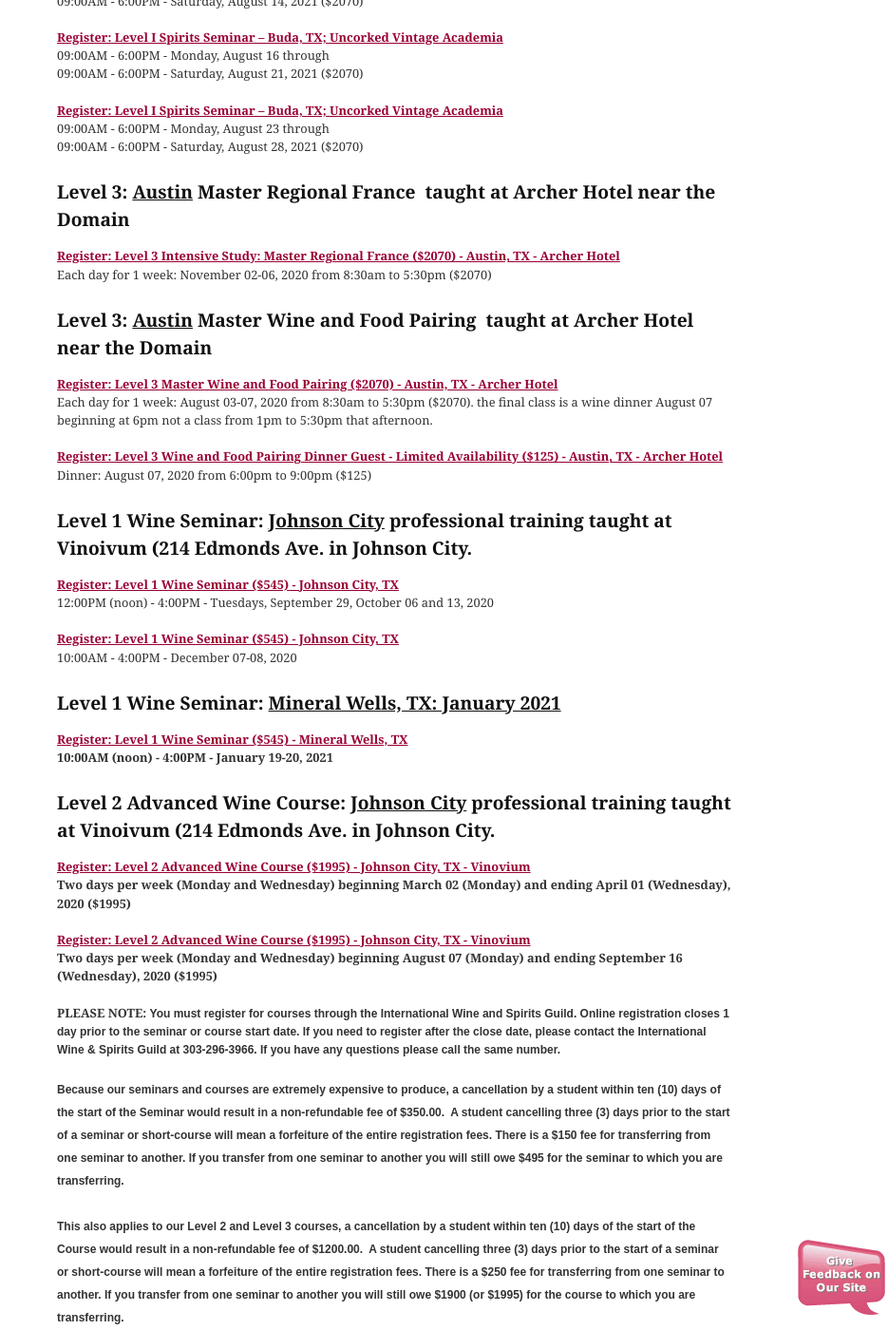
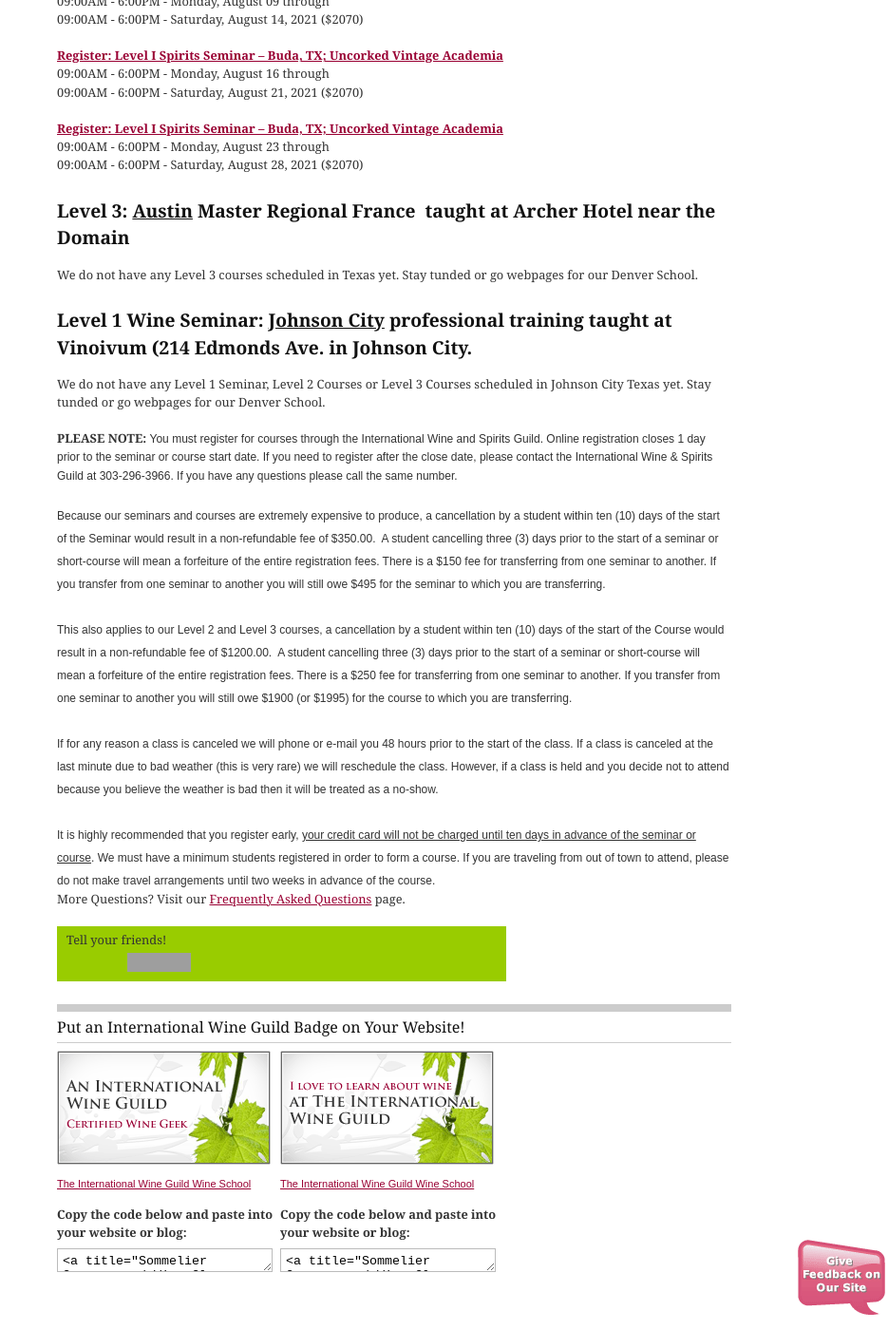
Before and after one commit to CKDev/internationalwineguild.com, a Jekyll site: the page built from texas-wine-school.html, in a window 1280 px wide and 1400 px high, scrolled down 3357 px. Shown: the whole window at 95% size, without its empty margins (345-1280 px from the left). Built offline with Jekyll 4.4.1, drawn with Linux system fonts in a browser that asks for light colours; a script that is not in the unit is left out; comment, search, counter and statistics services are not loaded; some of the changed text lies outside the part shown; grey boxes are pictures that could not be loaded.

Commit message:
Update texas-wine-school.html

```diff
--- a/texas-wine-school.html
+++ b/texas-wine-school.html
@@ -233,53 +233,11 @@
 
 <h3><strong>Level 3: <u>Austin</u> Master Regional France&nbsp; taught at Archer Hotel near the Domain&nbsp;</strong></h3>
 
-<p><a class="ga-track"
-    href="http://ww4.aitsafe.com/cf/add.cfm?userid=6714687&amp;product=Level+3+Intensive+Study+Master+Regional+France+Austin++-++11/02-11/06, 2020&amp;price=1995&amp;return=www.internationalwineguild.com/texas-wine-school"><strong>Register:
-      Level 3 Intensive Study: Master Regional France ($2070) - Austin, TX - Archer Hotel<br>
-    </strong></a>Each day for 1 week: November 02-06, 2020 from 8:30am to 5:30pm ($2070)</p>
-
-<h3><strong>Level 3: <u>Austin</u> Master Wine and Food Pairing&nbsp; taught at Archer Hotel near the Domain&nbsp;</strong></h3>
-
-<p><a class="ga-track"
-    href="http://ww4.aitsafe.com/cf/add.cfm?userid=6714687&amp;product=Level+3+Master+Wine+and+Food+Pairing+Austin++-++08/03-08/07, 2020&amp;price=2070&amp;return=www.internationalwineguild.com/texas-wine-school"><strong>Register:
-      Level 3 Master Wine and Food Pairing ($2070) - Austin, TX - Archer Hotel<br>
-    </strong></a>Each day for 1 week: August 03-07, 2020 from 8:30am to 5:30pm ($2070). the final class is a wine dinner August 07 beginning at 6pm not a class from 1pm to 5:30pm that afternoon.</p>
-
-<p><a class="ga-track"
-    href="http://ww4.aitsafe.com/cf/add.cfm?userid=6714687&amp;product=Level+3+Wine+and+Food+Pairing+Dinner+Guest+Austin++-++08/07, 2020&amp;price=125&amp;return=www.internationalwineguild.com/texas-wine-school"><strong>Register:
-      Level 3 Wine and Food Pairing Dinner Guest - Limited Availability ($125) - Austin, TX - Archer Hotel<br>
-    </strong></a>Dinner: August 07, 2020 from 6:00pm to 9:00pm ($125)
+<p>We do not have any Level 3 courses scheduled in Texas yet.  Stay tunded or go webpages for our Denver School.</p>
 
 <h3><strong>Level 1 Wine Seminar: <u>Johnson City</u>&nbsp;professional training taught at Vinoivum (214 Edmonds Ave. in Johnson City.&nbsp;</strong></h3>
 
-<p><a class="ga-track"
-    href="http://ww4.aitsafe.com/cf/add.cfm?userid=6714687&amp;product=Level+1+Wine+Seminar+Johnson City++-++09/29-10/06-13/2020&amp;price=545&amp;return=www.internationalwineguild.com/texas-wine-school"><strong>Register:
-      Level 1 Wine Seminar ($545) - Johnson City, TX<br>
-    </strong></a>12:00PM (noon) - 4:00PM - Tuesdays, September 29, October 06 and 13, 2020</p>
-
-<p><a class="ga-track"
-    href="http://ww4.aitsafe.com/cf/add.cfm?userid=6714687&amp;product=Level+1+Wine+Seminar+Johnson City++-++12/07-08/2020&amp;price=545&amp;return=www.internationalwineguild.com/texas-wine-school"><strong>Register:
-      Level 1 Wine Seminar ($545) - Johnson City, TX<br>
-    </strong></a>10:00AM - 4:00PM - December 07-08, 2020</p>
-
-<h3><strong>Level 1 Wine Seminar: <u>Mineral Wells, TX: January 2021</u>&nbsp</h3>
-
-<p><a class="ga-track"
-    href="http://ww4.aitsafe.com/cf/add.cfm?userid=6714687&amp;product=Level+1+Wine+Seminar+Mineral Wells++-++01/19-20/2021&amp;price=545&amp;return=www.internationalwineguild.com/texas-wine-school"><strong>Register:
-      Level 1 Wine Seminar ($545) - Mineral Wells, TX<br>
-    </strong></a>10:00AM (noon) - 4:00PM - January 19-20, 2021</p>
-
-<h3><strong>Level 2 Advanced Wine Course: <u>Johnson City</u>&nbsp;professional training taught at Vinoivum (214 Edmonds Ave. in Johnson City.&nbsp;</strong></h3>
-
-<p><a class="ga-track"
-    href="http://ww4.aitsafe.com/cf/add.cfm?userid=6714687&amp;product=Level+2+Advanced+Wine+Course+Vinovium++-++03/02-04/01, 2020&amp;price=1995&amp;return=www.internationalwineguild.com/texas-wine-school"><strong>Register:
-      Level 2 Advanced Wine Course ($1995) - Johnson City, TX - Vinovium<br>
-    </strong></a>Two days per week (Monday and Wednesday) beginning March 02 (Monday) and ending April 01 (Wednesday), 2020 ($1995)</p>
-
-<p><a class="ga-track"
-    href="http://ww4.aitsafe.com/cf/add.cfm?userid=6714687&amp;product=Level+2+Advanced+Wine+Course+Vinovium++-++08/17-09/16, 2020&amp;price=1995&amp;return=www.internationalwineguild.com/texas-wine-school"><strong>Register:
-      Level 2 Advanced Wine Course ($1995) - Johnson City, TX - Vinovium<br>
-    </strong></a>Two days per week (Monday and Wednesday) beginning August 07 (Monday) and ending September 16 (Wednesday), 2020 ($1995)</p>
+<p>We do not have any Level 1 Seminar, Level 2 Courses or Level 3 Courses scheduled in Johnson City Texas yet.  Stay tunded or go webpages for our Denver School.</p>
 
 
 <p><strong>PLEASE NOTE:&nbsp;</strong><span style="font-family: Arial, sans-serif; font-size: 9pt;">You must register
```
Also changed, not shown: other parts of texas-wine-school.html (+6 -6 lines).
